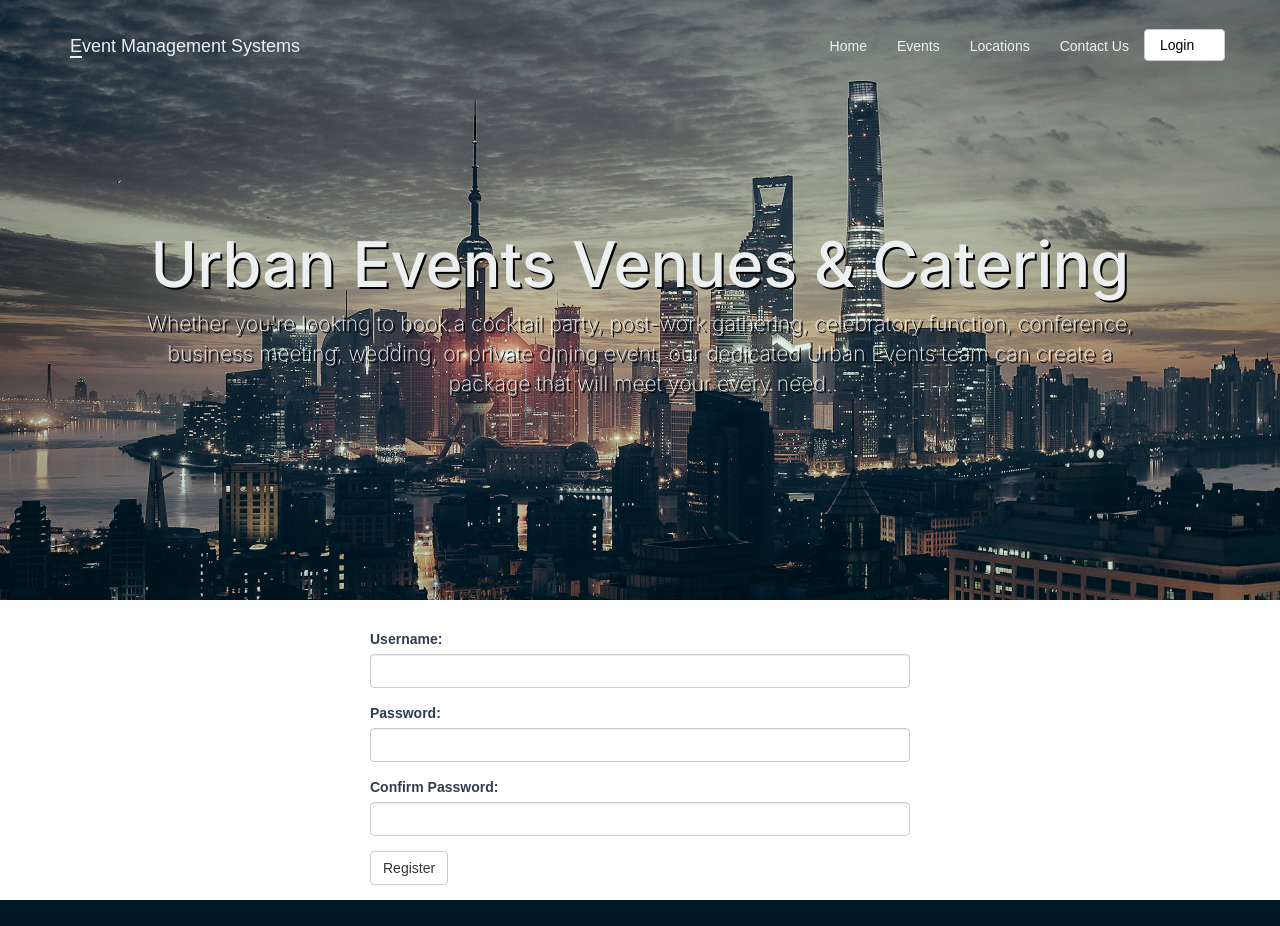
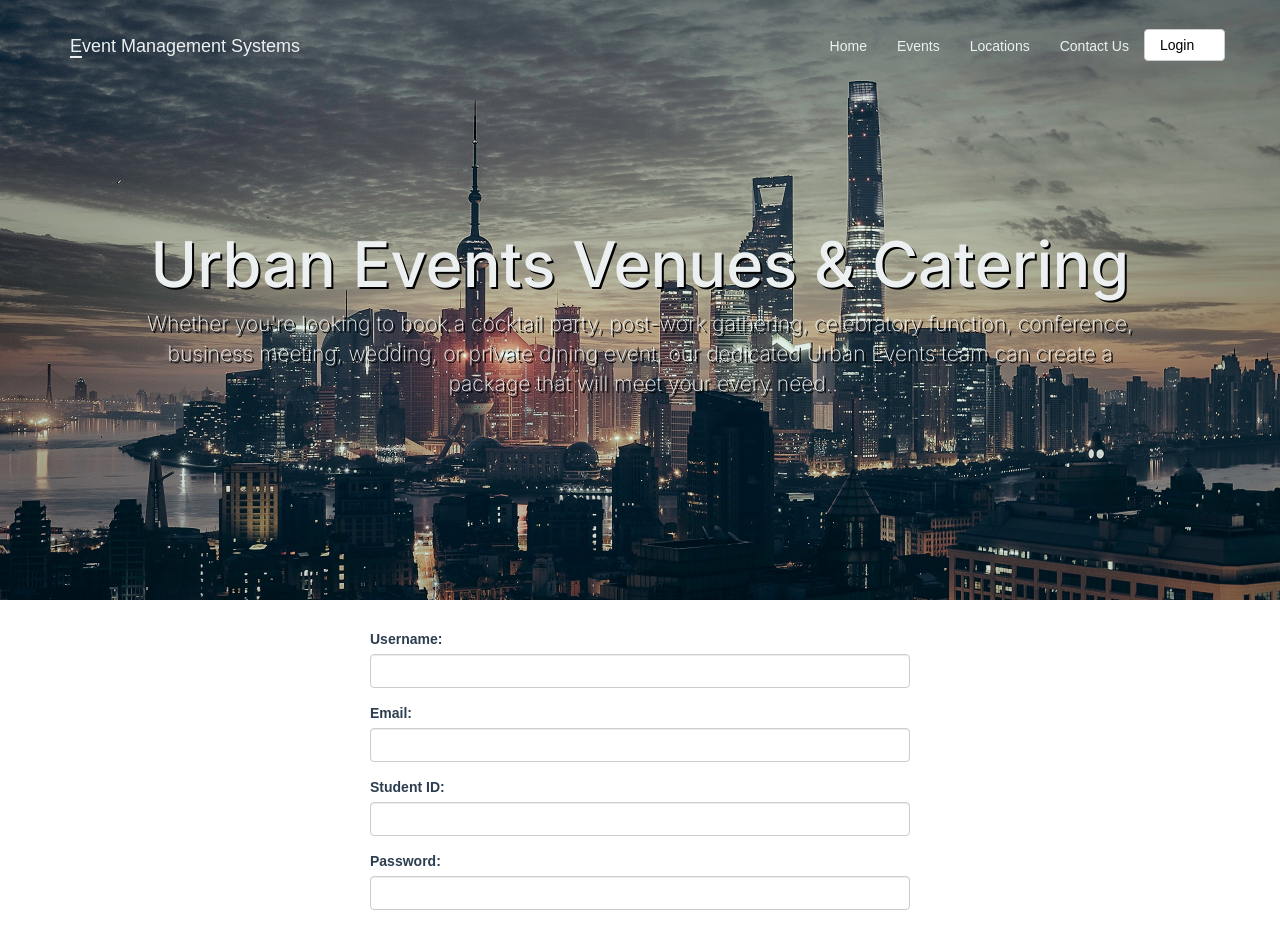
Before and after one commit to zhhimel/SportsClub, a Next.js app: page /register in a window 1280 px wide. Shown: the top 926 px of the page. Built offline with nearby package versions, Linux system fonts and the light colour scheme; a web font is replaced by a local one.

Commit message:
register page field added

```diff
--- a/next.config.js
+++ b/next.config.js
@@ -1,4 +1,7 @@
-/** @type {import('next').NextConfig} */
-const nextConfig = {}
-
-module.exports = nextConfig
+require('dotenv').config();
+const nextConfig = {
+  env: {
+    BACKEND_URL: process.env.BASE_URL,
+  },
+};
+module.exports = nextConfig;
--- a/package.json
+++ b/package.json
@@ -11,6 +11,7 @@
   "dependencies": {
     "axios": "^1.6.5",
     "bootstrap": "^5.3.2",
+    "dotenv": "^16.3.2",
     "next": "14.0.4",
     "react": "^18",
     "react-dom": "^18"
--- a/src/app/login/page.js
+++ b/src/app/login/page.js
@@ -5,7 +5,7 @@ const page = () => {
     event.preventDefault();
 
     try {
-      const response = await fetch('http://localhost:8080/logPOST', {
+      const response = await fetch('logPOST', {
         method: 'POST',
         headers: {
           'Content-Type': 'application/json',
--- a/src/app/register/page.js
+++ b/src/app/register/page.js
@@ -1,19 +1,24 @@
+'use client'
 import React, { useState } from 'react';
 import axios from 'axios';
 
 const RegistrationPage = () => {
   const [username, setUsername] = useState('');
+  const [email, setEmail] = useState('');
+  const [phone, setPhone] = useState('');
   const [password, setPassword] = useState('');
-  const [cpassword, setCpassword] = useState('');
+  const [id,setId] = useState('');
 
   const handleRegister = async (event) => {
     event.preventDefault();
 
     try {
-      const response = await axios.post('http://localhost:8080/logPOST', {
+      const response = await axios.post(`${process.env.BACKEND_URL}regPOST`, {
         username,
+        email,
+        phone,
         password,
-        cpassword,
+        id
       });
 
       // Assuming your API returns a status of 200 for a successful registration
@@ -49,6 +54,30 @@ const RegistrationPage = () => {
                 <span className="error"></span>
               </div>
               <div className="form-group">
+                <label htmlFor="username">Email: </label>
+                <input
+                  type="text"
+                  id="email"
+                  name="email"
+                  className="form-control"
+                  value={email}
+                  onChange={(e) => setEmail(e.target.value)}
+                />
+                <span className="error"></span>
+              </div>
+              <div className="form-group">
+                <label htmlFor="username">Student ID: </label>
+                <input
+                  type="text"
+                  id="id"
+                  name="id"
+                  className="form-control"
+                  value={id}
+                  onChange={(e) => setId(e.target.value)}
+                />
+                <span className="error"></span>
+              </div>
+              <div className="form-group">
                 <label htmlFor="password">Password: </label>
                 <input
                   type="password"
@@ -61,14 +90,14 @@ const RegistrationPage = () => {
                 <span className="error"></span>
               </div>
               <div className="form-group">
-                <label htmlFor="cpassword">Confirm Password: </label>
+                <label htmlFor="cpassword">Phone Number: </label>
                 <input
-                  type="password"
-                  id="cpassword"
-                  name="cpassword"
+                  type="phone"
+                  id="phone"
+                  name="phone"
                   className="form-control"
-                  value={cpassword}
-                  onChange={(e) => setCpassword(e.target.value)}
+                  value={phone}
+                  onChange={(e) => setPhone(e.target.value)}
                 />
                 <span className="error"></span>
               </div>
```
Also changed, not shown: 2 other files (tests, documents, lock files or other folders).
